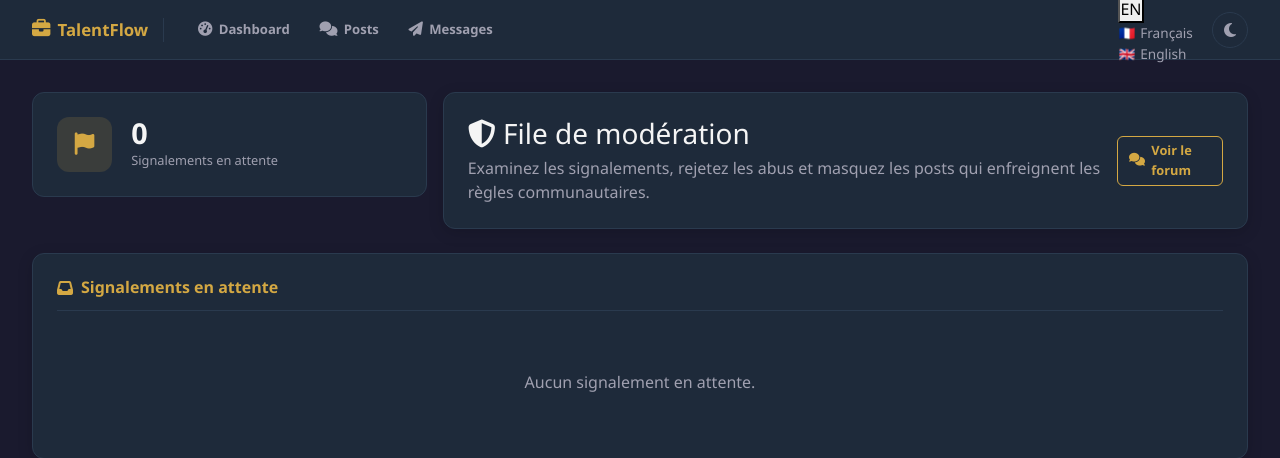
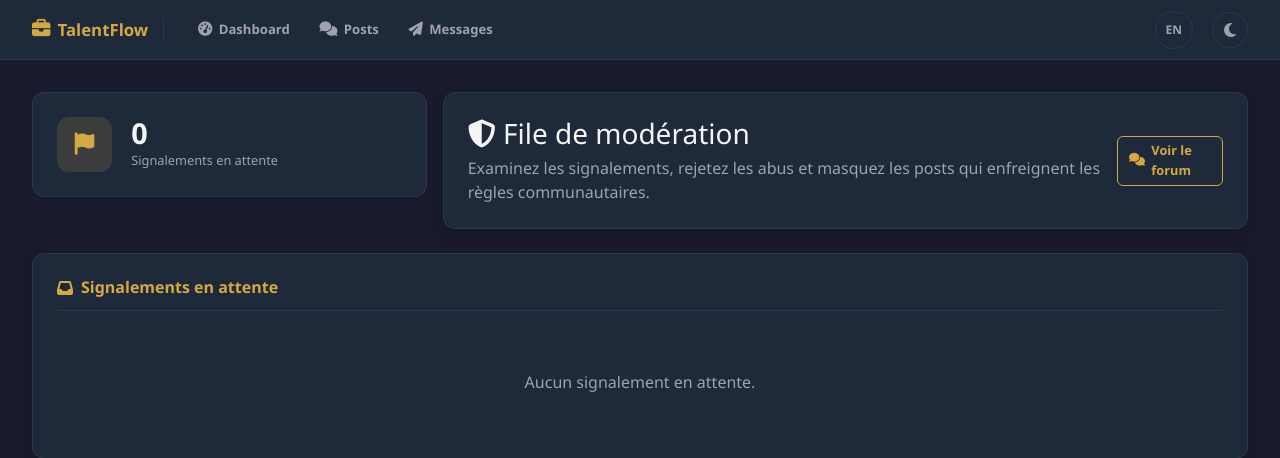
Before and after one commit to YasmineMansour/TalentFlow-Symfony, a Symfony app: template templates/admin/reports.html.twig in a window 1280 px wide. Shown: the top 458 px of the page. Run offline with Twig, Linux system fonts and the light colour scheme; the template is opened without the code that fills it, so the values that code supplies are empty; some libraries are stand-ins or nearby versions.

Commit message:
feat: add dashboard language switcher styles

```diff
--- a/templates/base_dashboard.html.twig
+++ b/templates/base_dashboard.html.twig
@@ -237,6 +237,37 @@
             .theme-toggle:hover { border-color: var(--tf-gold); color: var(--tf-gold); background: rgba(212,168,67,0.08); }
             body.light-mode .theme-toggle { border-color: #dddfe2; color: #65676b; }
             body.light-mode .theme-toggle:hover { border-color: #2563eb; color: #2563eb; }
+
+            /* Language switcher */
+            .tf-lang-switcher { position: relative; display: inline-flex; }
+            .tf-lang-btn {
+                width: 38px; height: 38px; border-radius: 50%;
+                border: 1px solid var(--tf-border); background: transparent; color: var(--tf-gray);
+                cursor: pointer; display: flex; align-items: center; justify-content: center;
+                font-size: 0.75rem; font-weight: 700; transition: all 0.2s; text-transform: uppercase;
+            }
+            .tf-lang-btn:hover { background: rgba(37,99,235,0.08); color: var(--tf-gold); border-color: var(--tf-gold); }
+            .tf-lang-dropdown {
+                position: absolute; top: calc(100% + 8px); right: 0;
+                background: var(--tf-card-bg); border: 1px solid var(--tf-border);
+                border-radius: 10px; padding: 0.4rem; min-width: 150px;
+                box-shadow: 0 8px 25px rgba(0,0,0,0.3); display: none; z-index: 9999;
+            }
+            .tf-lang-dropdown.show { display: block; }
+            .tf-lang-dropdown a {
+                display: flex; align-items: center; gap: 0.6rem;
+                padding: 0.55rem 0.8rem; color: var(--tf-gray); text-decoration: none;
+                border-radius: 6px; font-size: 0.85rem; transition: all 0.15s;
+            }
+            .tf-lang-dropdown a:hover { background: rgba(37,99,235,0.06); color: var(--tf-gold); }
+            .tf-lang-dropdown a.active { color: var(--tf-gold); font-weight: 600; background: rgba(37,99,235,0.1); }
+            .tf-lang-dropdown a .flag-icon { font-size: 1.1rem; }
+            body.light-mode .tf-lang-btn { border-color: #dddfe2; color: #65676b; }
+            body.light-mode .tf-lang-btn:hover { border-color: #2563eb; color: #2563eb; background: rgba(37,99,235,0.08); }
+            body.light-mode .tf-lang-dropdown { background: #fff; border-color: #dddfe2; box-shadow: 0 6px 18px rgba(0,0,0,0.12); }
+            body.light-mode .tf-lang-dropdown a { color: #4b5563; }
+            body.light-mode .tf-lang-dropdown a:hover { background: rgba(37,99,235,0.06); color: #2563eb; }
+            body.light-mode .tf-lang-dropdown a.active { color: #2563eb; background: rgba(37,99,235,0.1); }
 
             .tf-main {
                 margin-left: var(--sidebar-width);
```
